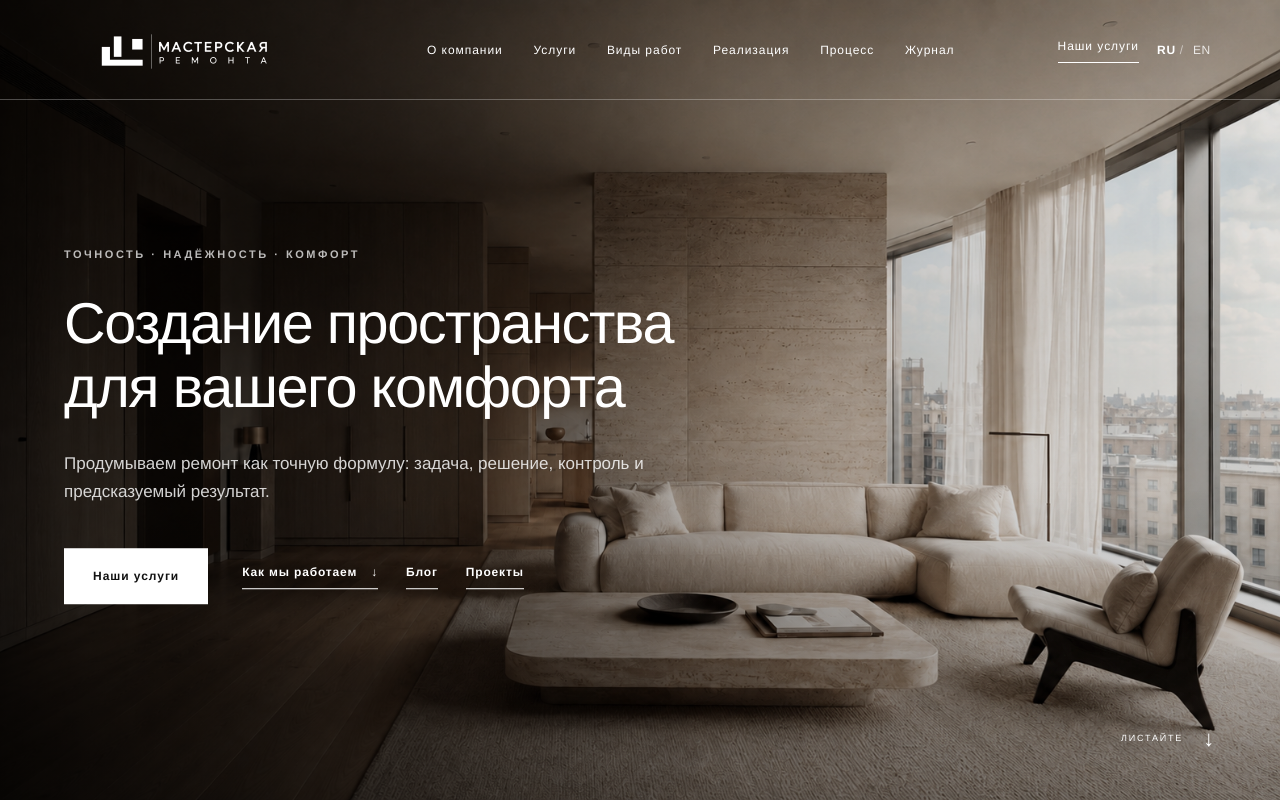
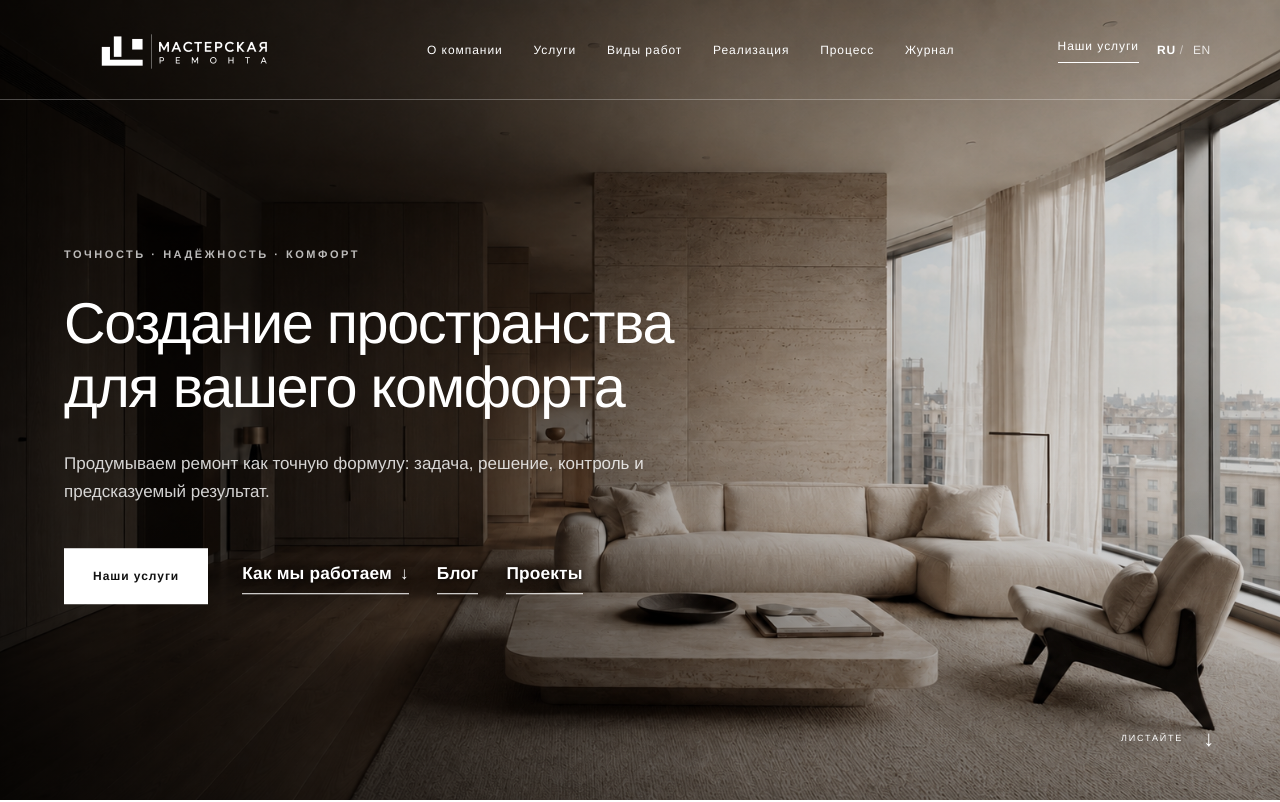
Before and after one commit to artemy-os/formula-remonta, a Next.js app: page / in a window 1280 px wide. Shown: the top 802 px of the page. Built offline with nearby package versions, Linux system fonts and the light colour scheme.

Commit message:
Improve readability of homepage shortcut links

```diff
--- a/app/(en)/en/page.tsx
+++ b/app/(en)/en/page.tsx
@@ -179,7 +179,7 @@ export default function Home() {
           </p>
           <div className="hero-actions">
             <a className="button button-light" href="#services">Our services</a>
-            <div style={{ display: "flex", flexWrap: "wrap", alignItems: "center", gap: "12px 28px" }}>
+            <div className="hero-links">
               <a className="text-link light-link" href="#process">How we work <span>↓</span></a>
               <a className="text-link light-link" href={assetPath("/en/news/")}>Blog</a>
               <a className="text-link light-link" href="#projects">Projects</a>
--- a/app/(ru)/page.tsx
+++ b/app/(ru)/page.tsx
@@ -180,7 +180,7 @@ export default function Home() {
           </p>
           <div className="hero-actions">
             <a className="button button-light" href="#services">Наши услуги</a>
-            <div style={{ display: "flex", flexWrap: "wrap", alignItems: "center", gap: "12px 28px" }}>
+            <div className="hero-links">
               <a className="text-link light-link" href="#process">Как мы работаем <span>↓</span></a>
               <a className="text-link light-link" href={assetPath("/news/")}>Блог</a>
               <a className="text-link light-link" href="#projects">Проекты</a>
--- a/app/globals.css
+++ b/app/globals.css
@@ -211,6 +211,26 @@ h1 {
   font-weight: 600;
   letter-spacing: .07em;
   border-bottom: 1px solid currentColor;
+}
+
+.hero-links {
+  display: flex;
+  flex-wrap: wrap;
+  align-items: center;
+  gap: 8px clamp(14px, 3vw, 28px);
+}
+
+.hero-links .text-link {
+  align-items: center;
+  gap: 8px;
+  min-height: 36px;
+  padding-block: 3px 5px;
+  font-size: clamp(16px, 1.35vw, 19px);
+  line-height: 1.25;
+  font-weight: 700;
+  letter-spacing: .01em;
+  white-space: nowrap;
+  text-shadow: 0 1px 5px rgb(0 0 0 / 80%);
 }
 
 .light-link {
```
